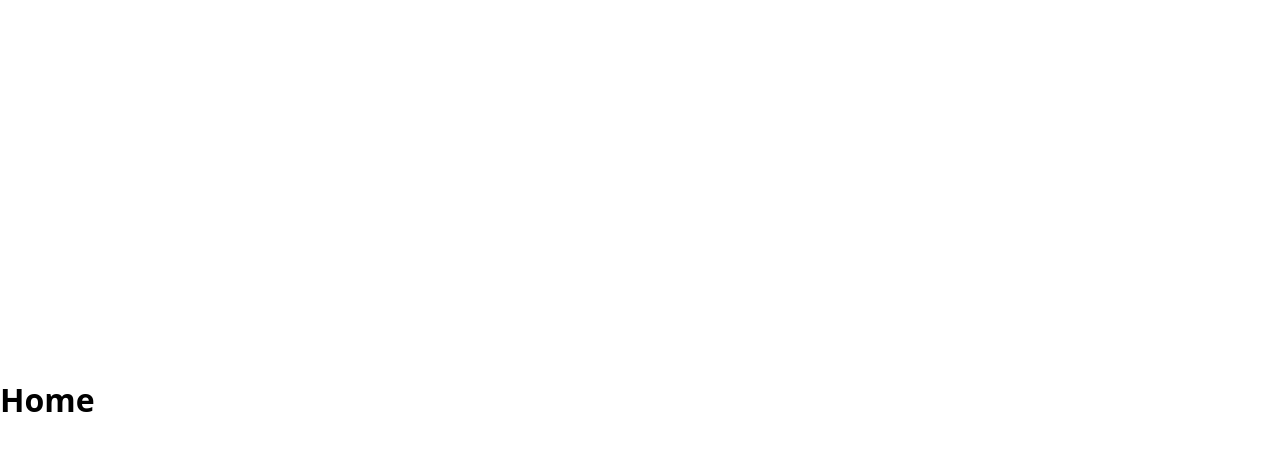
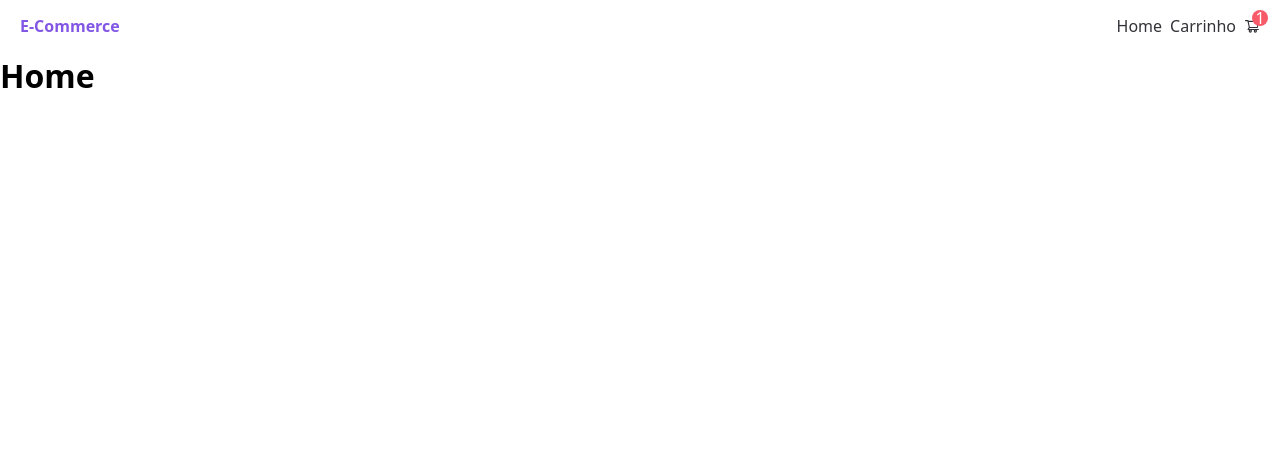
Before and after one commit to erosgri/E-Commerce, a React (Vite) app: page / in a window 1280 px wide. Shown: the top 450 px of the page. Built offline with nearby package versions, Linux system fonts and the light colour scheme.

Commit message:
header concluido

```diff
--- a/package.json
+++ b/package.json
@@ -10,6 +10,7 @@
     "preview": "vite preview"
   },
   "dependencies": {
+    "@ant-design/icons": "^5.6.1",
     "react": "^19.1.0",
     "react-dom": "^19.1.0",
     "react-router-dom": "^7.6.1",
--- /dev/null
+++ b/src/components/Header/header.module.scss
@@ -0,0 +1,64 @@
+.container {
+    display: flex;
+    justify-content: space-between;
+    align-items: center;
+
+    height: 52px;
+    padding: 0 20px;
+
+    strong {
+        color: var(--primary);
+        transition: filter 0.5s;
+
+        &:hover {
+            filter: brightness(0.8);
+        }
+    }
+
+    nav {
+        display: flex;
+        gap: 8px;
+        align-items: center;
+    }
+
+    a {
+        display: flex;
+        align-items: center;
+
+        color: var(--title);
+        text-decoration: none;
+        transition: color 0.2s;
+
+        &:hover {
+            color: var(--text);
+        }
+
+    }
+}
+
+.cartLink {
+    display: flex;
+    align-items: center;
+    gap: 8px;
+}
+
+.cartIconContainer {
+    position: relative;
+    display: inline-flex;
+}
+
+    .cartBadge {
+        position: absolute;
+        top: -8px;
+        right: -8px;
+        background-color: var(--red-500);
+
+        color: var(--white);
+        border-radius: 50%;
+        width: 16px;
+        height: 16px;
+
+        display: flex;
+        align-items: center;
+        justify-content: center;
+    }
--- /dev/null
+++ b/src/components/Header/index.tsx
@@ -0,0 +1,27 @@
+import { ShoppingCartOutlined } from "@ant-design/icons";
+import style from "./header.module.scss";
+import { Link } from "react-router-dom";
+
+function Header() {
+    return (
+        <header className={style.container}>
+            <Link to="/">
+                <strong>E-Commerce</strong>
+            </Link>
+            <nav>
+                <Link to="/">Home</Link>
+                <Link to="/cart" className={style.cartLink}>
+                    <span>Carrinho</span>
+
+                    <div className={style.cartIconContainer}>
+                        <ShoppingCartOutlined  />
+
+                        <span className={style.cartBadge}>1</span>
+                    </div>
+                </Link>
+            </nav>
+        </header>
+    )
+}
+
+export default Header
--- a/src/index.scss
+++ b/src/index.scss
@@ -29,13 +29,3 @@
   -webkit-font-smoothing: antialiased;
   -moz-osx-font-smoothing: grayscale;
 }
-
-
-
-body {
-  margin: 0;
-  display: flex;
-  place-items: center;
-  min-width: 320px;
-  min-height: 100vh;
-}
--- a/src/pages/Home/index.tsx
+++ b/src/pages/Home/index.tsx
@@ -1,7 +1,9 @@
 import style from "./home.module.scss";
+import Header from "../../components/Header";
 function Home() {
     return (
         <div className={style.container}>
+            <Header/>
             <h1>Home</h1>
         </div>
     )
```
Also changed, not shown: 1 other file (tests, documents, lock files or other folders).
